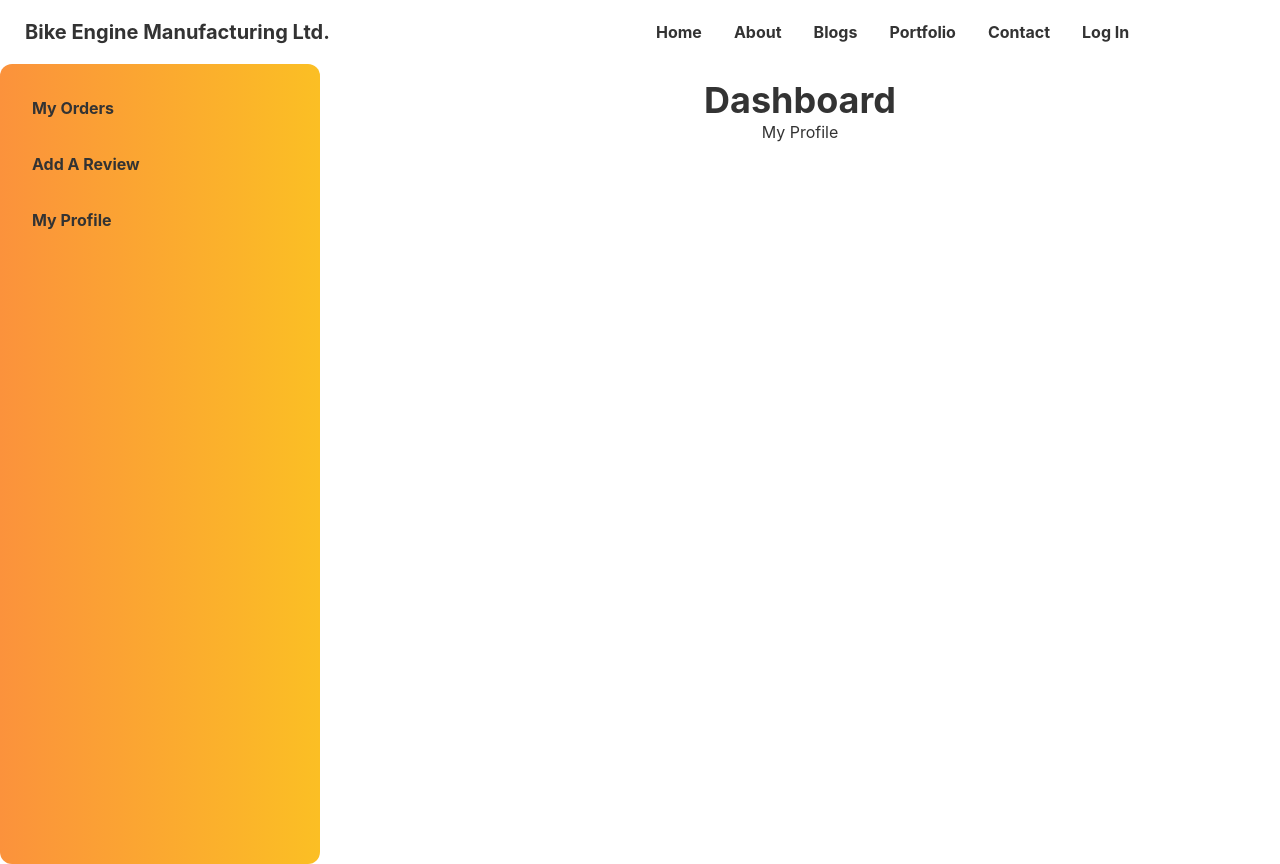
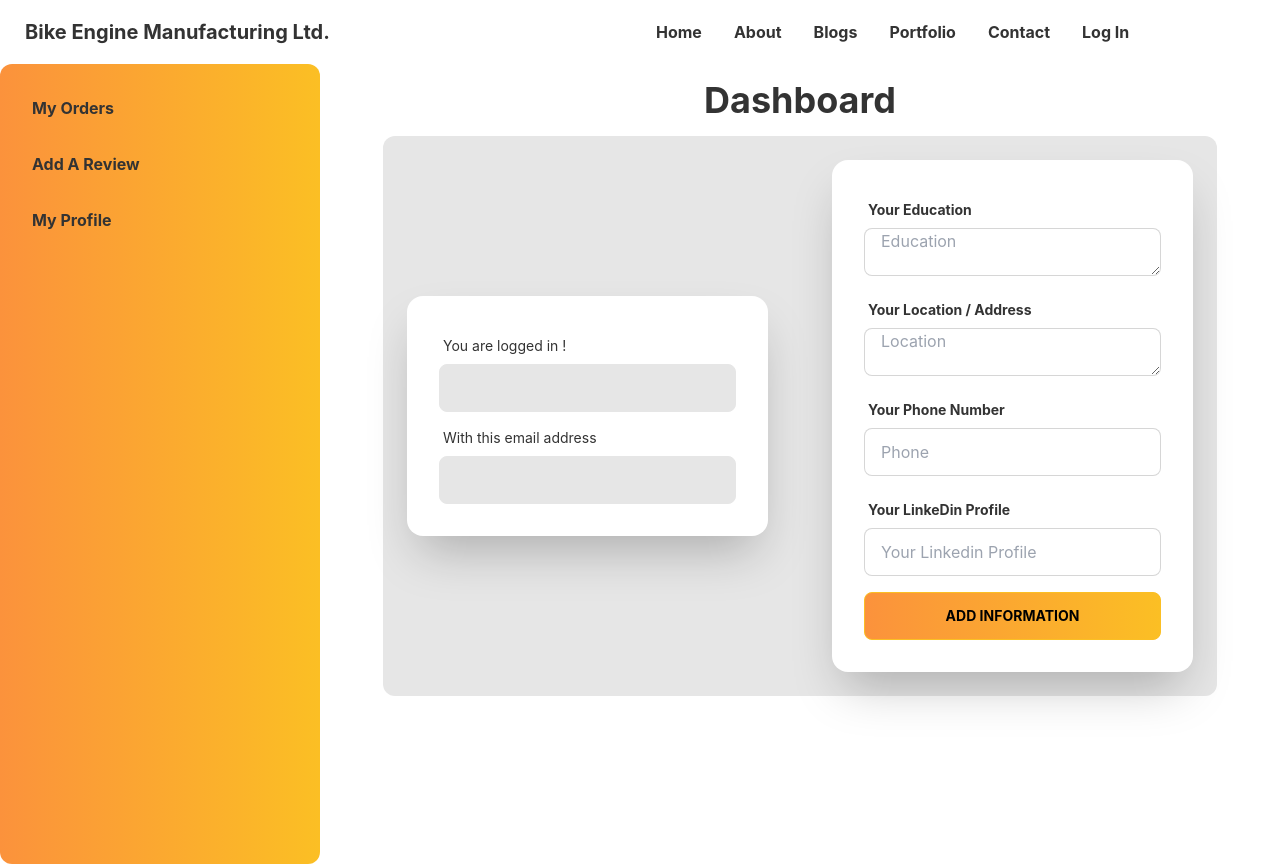
Before and after one commit to shawon-MG/Product_Manufacturer--ClientSide, a React (Create React App) app: page /my-profile in a window 1280 px wide. Built offline with nearby package versions, Linux system fonts and the light colour scheme; no server answers.

Commit message:
Posting a user profile information to db (not shown that data in UI)

```diff
--- a/src/App.js
+++ b/src/App.js
@@ -16,6 +16,7 @@ import PurchaseItem from './Pages/Purchase/PurchaseItem';
 import MyOrders from './Pages/Dashboard/NormalUser/MyOrders';
 import AddReview from './Pages/Dashboard/NormalUser/AddReview';
 import MyProfile from './Pages/Dashboard/MyProfile';
+import PayOrder from './Pages/Dashboard/NormalUser/PayOrder';
 
 
 function App() {
@@ -35,6 +36,7 @@ function App() {
         <Route element={<RequireAuth />}>
           <Route path='/dashboard' element={<Dashboard />}> </Route>
           <Route path='/purchase/:id' element={<PurchaseItem />}> </Route>
+          <Route path='/payment/:id' element={<PayOrder />}> </Route>
         </Route>
 
         <Route to='/dashboard' element={<Dashboard />}>
--- a/src/Pages/Dashboard/MyProfile.js
+++ b/src/Pages/Dashboard/MyProfile.js
@@ -1,9 +1,165 @@
 import React from 'react';
+import { useAuthState } from 'react-firebase-hooks/auth';
+import { useForm } from 'react-hook-form';
+import auth from '../../firebase.init';
+import Loading from '../Shared/Loading';
+import { ToastContainer, toast } from 'react-toastify';
+import 'react-toastify/dist/ReactToastify.css';
 
 const MyProfile = () => {
+
+    const [user] = useAuthState(auth);
+
+    const { register, formState: { errors }, handleSubmit, reset, isLoading } = useForm();
+
+
+    const onSubmit = data => {
+        const userData = {
+            userEmail: user?.email,
+            userName: user?.displayName,
+            inputFieldData: data
+        }
+        fetch('http://localhost:5000/profile-info', {
+            method: 'POST',
+            headers: {
+                'content-type': 'application/json'
+            },
+            body: JSON.stringify(userData)
+        })
+            .then(response => response.json())
+            .then(data => {
+                toast("Your Profile Information Sent!");
+                console.log(data)
+            })
+
+        reset();
+    };
+
+    if (isLoading) {
+        return <Loading />
+    }
+
     return (
         <div>
-            <h1> My Profile </h1>
+            <ToastContainer />
+            <div className='flex justify-center items-center mt-4'>
+
+                <div class="hero bg-base-200 rounded-xl p-2">
+                    <div class="hero-content grid grid-cols-1 lg:grid-cols-2 gap-16">
+
+                        {/* --User's Information */}
+                        <div class="card  w-full max-w-sm shadow-2xl bg-base-100 flex-1">
+                            <div class="card-body">
+                                <div class="form-control">
+                                    <label class="label">
+                                        <span class="label-text"> You are logged in ! </span>
+                                    </label>
+                                    <input type="name" disabled value={user?.displayName} class="input input-bordered font-bold" />
+                                </div>
+                                <div class="form-control">
+                                    <label class="label">
+                                        <span class="label-text"> With this email address </span>
+                                    </label>
+                                    <input type="email" disabled value={user?.email} class="input input-bordered font-bold" />
+                                </div>
+                            </div>
+                        </div>
+
+                        {/* ---form to add information about profile----  */}
+                        <div class="card w-full max-w-sm shadow-2xl bg-base-100 flex-1">
+                            <div className="card-body">
+                                <form onSubmit={handleSubmit(onSubmit)}>
+
+                                    <div className="form-control w-full max-w-xs">
+                                        <label className="label">
+                                            <span className="label-text font-bold"> Your Education </span>
+                                        </label>
+                                        <textarea
+                                            type="text"
+                                            placeholder="Education"
+                                            className="input input-bordered w-full max-w-xs"
+                                            {...register("education", {
+                                                required: {
+                                                    value: true,
+                                                    message: 'Add Your Educational Background'
+                                                }
+                                            })}
+                                        />
+                                        <label className="label">
+                                            {errors.education?.type === 'required' && <span className="label-text-alt text-red-500 font-bold"> {errors.education.message} </span>}
+                                        </label>
+                                    </div>
+
+                                    <div className="form-control w-full max-w-xs">
+                                        <label className="label">
+                                            <span className="label-text font-bold"> Your Location / Address </span>
+                                        </label>
+                                        <textarea
+                                            type="text"
+                                            placeholder="Location"
+                                            className="input input-bordered w-full max-w-xs"
+                                            {...register("location", {
+                                                required: {
+                                                    value: true,
+                                                    message: 'Add Your Location or, Address'
+                                                }
+                                            })}
+                                        />
+                                        <label className="label">
+                                            {errors.location?.type === 'required' && <span className="label-text-alt text-red-500 font-bold">{errors.location.message}</span>}
+                                        </label>
+                                    </div>
+
+
+                                    <div className="form-control w-full max-w-xs">
+                                        <label className="label">
+                                            <span className="label-text font-bold"> Your Phone Number</span>
+                                        </label>
+                                        <input
+                                            type="number"
+                                            placeholder="Phone"
+                                            className="input input-bordered w-full max-w-xs"
+                                            {...register("phone", {
+                                                required: {
+                                                    value: true,
+                                                    message: 'Phone Number is Required'
+                                                }
+                                            })}
+                                        />
+                                        <label className="label">
+                                            {errors.phone?.type === 'required' && <span className="label-text-alt text-red-500 font-bold">{errors.phone.message}</span>}
+                                        </label>
+                                    </div>
+
+                                    <div className="form-control w-full max-w-xs">
+                                        <label className="label">
+                                            <span className="label-text font-bold"> Your LinkeDin Profile </span>
+                                        </label>
+                                        <input
+                                            type="text"
+                                            placeholder="Your Linkedin Profile"
+                                            className="input input-bordered w-full max-w-xs"
+                                            {...register("linkedin", {
+                                                required: {
+                                                    value: true,
+                                                    message: 'Add Your LinkeDin Profile'
+                                                }
+                                            })}
+                                        />
+                                        <label className="label">
+                                            {errors.linkedin?.type === 'required' && <span className="label-text-alt text-red-500 font-bold">{errors.linkedin.message}</span>}
+                                        </label>
+                                    </div>
+
+                                    <input className="btn w-full max-w-xs  btn-primary font-bold text-black bg-gradient-to-r from-secondary to-primary" value="Add Information" type="submit" />
+                                </form>
+
+                            </div>
+                        </div>
+
+                    </div>
+                </div>
+            </div>
         </div>
     );
 };
--- a/src/Pages/Dashboard/NormalUser/Myorder.js
+++ b/src/Pages/Dashboard/NormalUser/Myorder.js
@@ -7,8 +7,6 @@ import 'react-toastify/dist/ReactToastify.css';
 
 const Myorder = ({ myOrder }) => {
     const { _id, productName, userEmail, userName, inputFieldData, refetch } = myOrder;
-
-    const navigate = useNavigate();
 
     const handleCancel = (_id) => {
         fetch(`http://localhost:5000/purchase/${_id}`, {
@@ -22,6 +20,12 @@ const Myorder = ({ myOrder }) => {
                 // console.log(data);
             })
     };
+
+    const navigate = useNavigate();
+
+    const handlePayment = (id) => {
+        navigate(`/payment/${id}`);
+    }
 
     return (
         <div>
@@ -41,7 +45,7 @@ const Myorder = ({ myOrder }) => {
                     </div>
 
                     <div class="card-actions justify-center">
-                        <MainButton> Pay your order </MainButton>
+                        <MainButton onClick={() => handlePayment(_id)} > Pay your order </MainButton>
                     </div>
 
                 </div>
--- /dev/null
+++ b/src/Pages/Dashboard/NormalUser/PayOrder.js
@@ -0,0 +1,26 @@
+import React from 'react';
+// import { useQuery } from 'react-query';
+// import Loading from '../../Shared/Loading';
+
+const PayOrder = () => {
+
+    // const { _id, productName, userEmail, userName, inputFieldData } = myOrder;
+
+    // const { data: myOrders, isLoading, } = useQuery('users', () => fetch(`http://localhost:5000/purchase/${_id}`, {
+    //     method: 'GET'
+    // })
+    //     .then(res => res.json())
+    // )
+
+    // if (isLoading) {
+    //     return <Loading />
+    // }
+
+    return (
+        <div>
+            <h1> Pay :  </h1>
+        </div>
+    );
+};
+
+export default PayOrder;
```
Also changed, not shown: src/Pages/Dashboard/NormalUser/MyOrders.js (+0 -13 lines).
